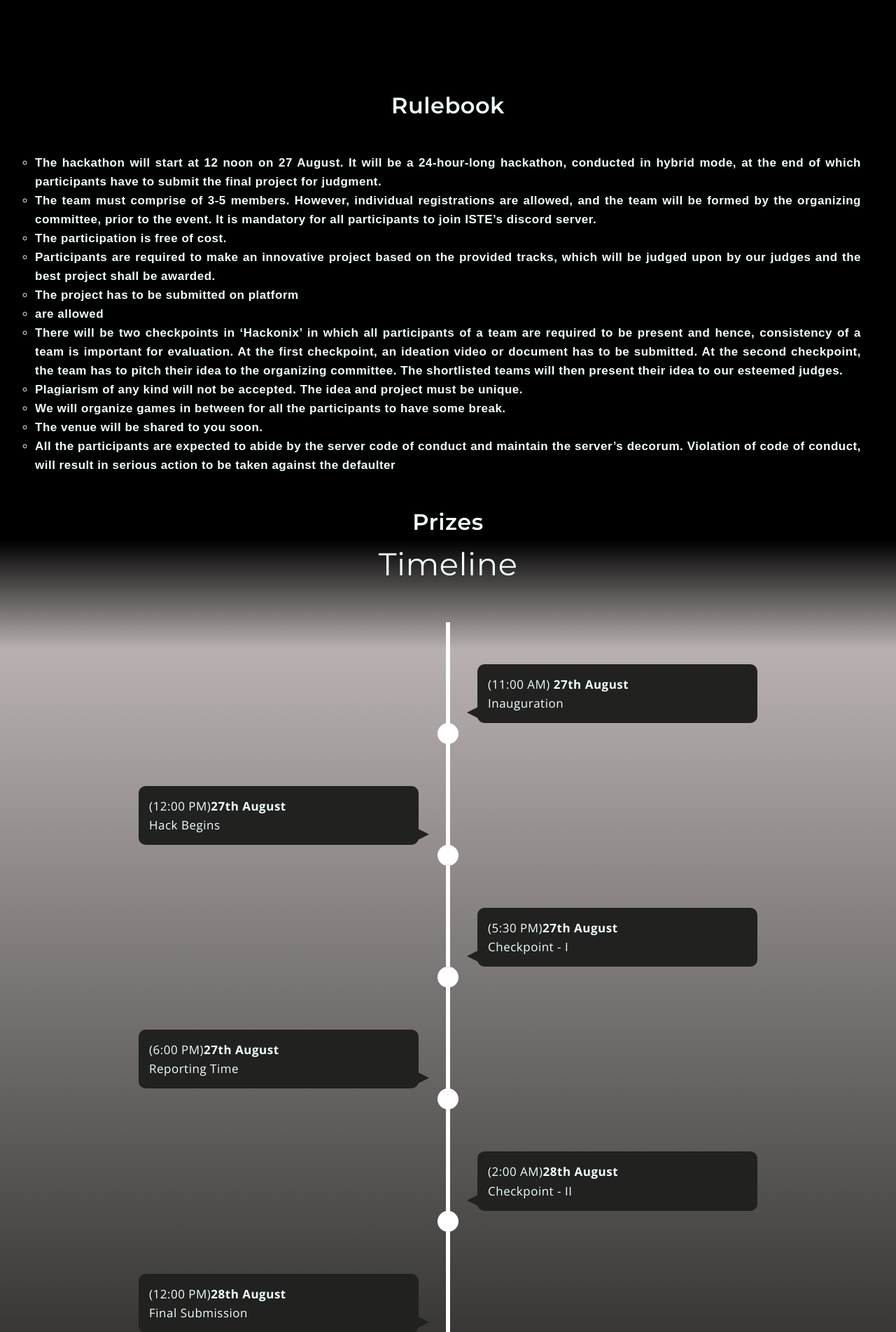
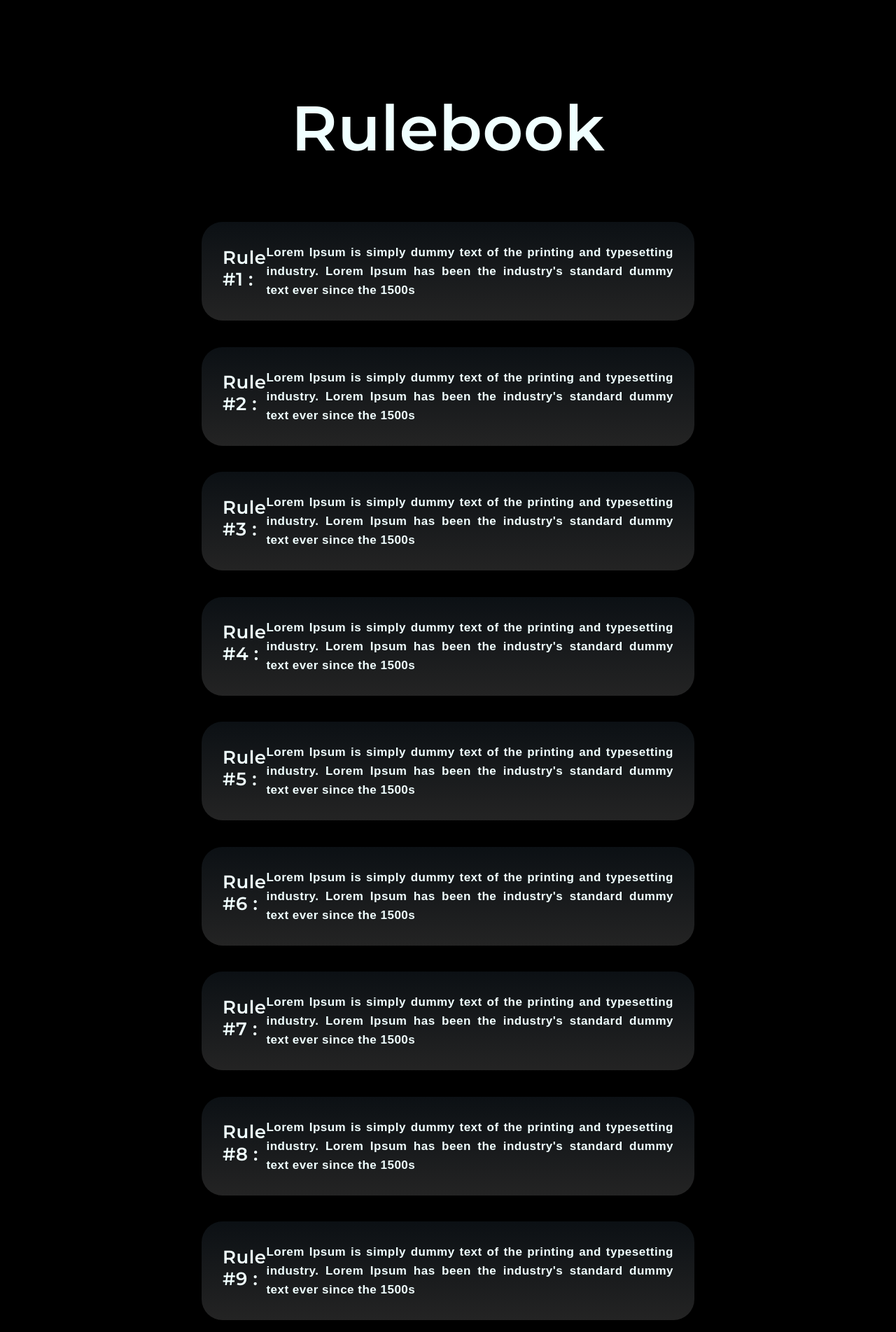
Before and after one commit to Avirat201189221/Hackonix-2022, a Django app: page / in a window 1280 px wide. Shown: the part 2950-4853 px from the top of the page at 70% size. Run offline with Django 4.2, Linux system fonts and the light colour scheme; some libraries are stand-ins or nearby versions; some web fonts are replaced.

Commit message:
add rulebook

```diff
--- a/Hackonix-Website/static/css/style.css
+++ b/Hackonix-Website/static/css/style.css
@@ -1231,6 +1231,39 @@ img {
 #rulebook {
   background: #000000;
 }
+
+.rlbk-body .rulebook-title {
+  font-size: 6rem;
+}
+.headrl {
+  list-style: circle;
+}
+.rlbk {
+  padding: 5rem 0rem;
+  max-width: 55%;
+  margin: auto;
+}
+.rules {
+  list-style: none;
+  text-align: justify;
+  font-family: Arial, Helvetica, sans-serif;
+  font-weight: bold;
+  margin-bottom: 2.5rem;
+  /* box styling */
+  display: flex;
+  align-items: center;
+  background: linear-gradient(
+    0deg,
+    rgba(71, 71, 71, 0.5) 0%,
+    rgba(23, 32, 40, 0.5) 100%
+  );
+  border-radius: 2rem;
+  padding: 2rem;
+}
+.ruleno {
+  flex-basis: 12%;
+}
+
 /* end */
 
 /* Prizes */
@@ -1677,6 +1710,10 @@ img {
     line-height: 35px;
     width: 40px;
   }
+
+  .rules {
+    flex-direction: column;
+  }
 }
 
 @media (max-width: 640px) {
@@ -1929,18 +1966,9 @@ img {
   }
 }
 
-.headrl {
-  list-style: circle;
-}
-.rules {
-  list-style: circle;
-  text-align: justify;
-  font-family: Arial, Helvetica, sans-serif;
-  font-weight: bold;
-}
-.rlbk {
+/* .rlbk {
   margin: 50px;
-}
+} */
 
 .card {
   margin: 40px;
@@ -1960,3 +1988,24 @@ img {
     font-size: 2rem;
   }
 }
+@media screen and (max-width: 430px) {
+  .rlbk {
+    max-width: 80%;
+    margin: auto;
+  }
+  .rule-text {
+    font-size: 1rem;
+  }
+}
+@media screen and (max-width: 380px) {
+  .rlbk {
+    max-width: 85%;
+    margin: auto;
+  }
+}
+@media screen and (max-width: 330px) {
+  .rlbk {
+    max-width: 90%;
+    margin: auto;
+  }
+}
--- a/Hackonix-Website/templates/index.html
+++ b/Hackonix-Website/templates/index.html
@@ -64,7 +64,7 @@
             <a class="nav-link" href="#mu-about">About Us</a>
             {% comment %} <a class="nav-link" href="#mu-tracks">tracks</a> {% endcomment %}
             <a class="nav-link" href="#mu-sponsors">Our Sponsors</a>
-            <a class="nav-link" href="#mu-rb">Rulebook</a>
+            <a class="nav-link" href="#rules">Rulebook</a>
             <a class="nav-link" href="#mu-prizes">Prizes</a>
             <a class="nav-link" href="#mu-schedule">Timeline</a>
             <a class="nav-link" href="#mu-faq">FAQ</a>
@@ -255,24 +255,53 @@
 
     {% comment %} Start Rulebook {% endcomment %}
     <section id="mu-rb">
-      <center>
-        <h2>Rulebook</h2>
-      </center>
-      <div class="rlbk">
-          <ul class="headrl">
-            <li class="rules">The hackathon will start at 12 noon on 27 August. It will be a 24-hour-long hackathon, conducted in hybrid mode, at the end of which participants have to submit the final project for judgment.</li>
-            <li class="rules">The team must comprise of 3-5 members. However, individual registrations are allowed, and the team will be formed by the organizing committee, prior to the event. It is mandatory for all participants to join ISTE’s discord server.</li>
-            <li class="rules">The participation is free of cost.</li>
-            <li class="rules">Participants are required to make an innovative project based on the provided tracks, which will be judged upon by our judges and the best project shall be awarded.</li>
-            <li class="rules">The project has to be submitted on platform</li>
-            <li class="rules"><students>are allowed</li>
-            <li class="rules">There will be two checkpoints in ‘Hackonix’ in which all participants of a team are required to be present and hence, consistency of a team is important for evaluation. At the first checkpoint, an ideation video or document has to be submitted. At the second checkpoint, the team has to pitch their idea to the organizing committee. The shortlisted teams will then present their idea to our esteemed judges.</li>
-            <li class="rules">Plagiarism of any kind will not be accepted. The idea and project must be unique.</li>
-            <li class="rules">We will organize games in between for all the participants to have some break.</li>
-            <li class="rules">The venue will be shared to you soon.</li>
-            <li class="rules">All the participants are expected to abide by the server code of conduct and maintain the server’s decorum. Violation of code of conduct, will result in serious action to be taken against the defaulter</li>
-          </ul>
+      <div class="rlbk-body">
+        <center>
+          <h2 class="rulebook-title">Rulebook</h2>
+        </center>
+        <div class="rlbk">
+          <section id="rules">
+            <ul class="headrl">
+                <li class="rules">
+                  <div class="ruleno"><h3>Rule #1 :</h3></div>
+                  <div class="rule"><span class="rule-text">Lorem Ipsum is simply dummy text of the printing and typesetting industry. Lorem Ipsum has been the industry's standard dummy text ever since the 1500s</span></div>
+                </li>
+                <li class="rules">
+                  <div class="ruleno"><h3>Rule #2 :</h3></div>
+                  <div class="rule"><span class="rule-text">Lorem Ipsum is simply dummy text of the printing and typesetting industry. Lorem Ipsum has been the industry's standard dummy text ever since the 1500s</span></div>
+                </li>
+                <li class="rules">
+                  <div class="ruleno"><h3>Rule #3 :</h3></div>
+                  <div class="rule"><span class="rule-text">Lorem Ipsum is simply dummy text of the printing and typesetting industry. Lorem Ipsum has been the industry's standard dummy text ever since the 1500s</span></div>
+                </li>
+                <li class="rules">
+                  <div class="ruleno"><h3>Rule #4 :</h3></div>
+                  <div class="rule"><span class="rule-text">Lorem Ipsum is simply dummy text of the printing and typesetting industry. Lorem Ipsum has been the industry's standard dummy text ever since the 1500s</span></div>
+                </li>
+                <li class="rules">
+                  <div class="ruleno"><h3>Rule #5 :</h3></div>
+                  <div class="rule"><span class="rule-text">Lorem Ipsum is simply dummy text of the printing and typesetting industry. Lorem Ipsum has been the industry's standard dummy text ever since the 1500s</span></div>
+                </li>
+                <li class="rules">
+                  <div class="ruleno"><h3>Rule #6 :</h3></div>
+                  <div class="rule"><span class="rule-text">Lorem Ipsum is simply dummy text of the printing and typesetting industry. Lorem Ipsum has been the industry's standard dummy text ever since the 1500s</span></div>
+                </li>
+                <li class="rules">
+                  <div class="ruleno"><h3>Rule #7 :</h3></div>
+                  <div class="rule"><span class="rule-text">Lorem Ipsum is simply dummy text of the printing and typesetting industry. Lorem Ipsum has been the industry's standard dummy text ever since the 1500s</span></div>
+                </li>
+                <li class="rules">
+                  <div class="ruleno"><h3>Rule #8 :</h3></div>
+                  <div class="rule"><span class="rule-text">Lorem Ipsum is simply dummy text of the printing and typesetting industry. Lorem Ipsum has been the industry's standard dummy text ever since the 1500s</span></div>
+                </li>
+                <li class="rules">
+                  <div class="ruleno"><h3>Rule #9 :</h3></div>
+                  <div class="rule"><span class="rule-text">Lorem Ipsum is simply dummy text of the printing and typesetting industry. Lorem Ipsum has been the industry's standard dummy text ever since the 1500s</span></div>
+                </li>
+            </ul>
+          </section>
         </div>
+      </div>
     </section>
     {% comment %} End {% endcomment %}
 
@@ -337,7 +366,7 @@
     <!-- End Schedule -->
 
     <!-- Start Venue -->
-    <section id="mu-venue">
+    {% comment %} <section id="mu-venue">
       <div class="mu-venue-area">
         <div class="row">
 
@@ -359,7 +388,7 @@
 
         </div>
       </div>
-    </section>
+    </section> {% endcomment %}
     <!-- End Venue -->
 
     <!-- Start Speakers -->
```
